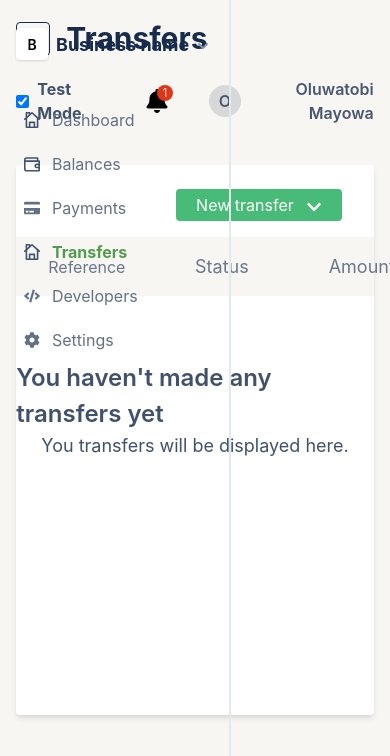
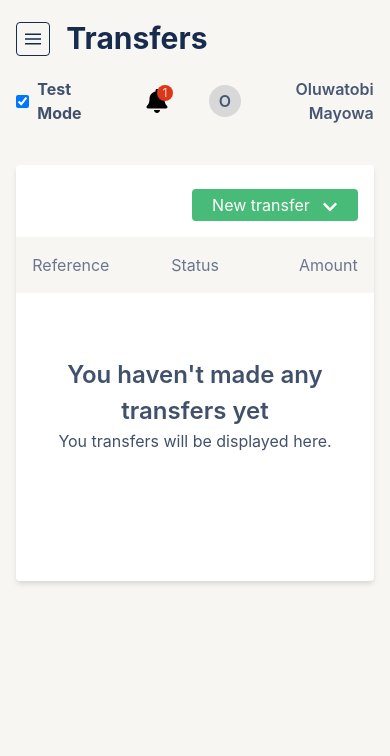
Before and after one commit to francisudeji/react-admin-dashboard-ui, a React (Create React App) app: page /transfers in a window 390 px wide. Shown: the top 756 px of the page. Built offline with nearby package versions, Linux system fonts and the light colour scheme.

Commit message:
Tweaked design and added responsiveness

```diff
--- a/package.json
+++ b/package.json
@@ -3,6 +3,7 @@
   "version": "0.1.0",
   "private": true,
   "dependencies": {
+    "@fullhuman/postcss-purgecss": "^1.3.0",
     "autoprefixer": "^9.6.1",
     "postcss-cli": "^6.1.3",
     "react": "^16.9.0",
--- a/src/components/layout.js
+++ b/src/components/layout.js
@@ -3,13 +3,14 @@ import Sidebar from './sidebar'
 import Main from './main'
 
 function Layout({ children, name }) {
-  // const [isOpen, setIsOpen] = useState(false)
-  console.log(React.useState)
+  const [isOpen, setIsOpen] = React.useState(false)
   return (
     <div className='contain'>
       <div className='relative flex'>
-        <Sidebar name={name} />
-        <Main name={name}>{children}</Main>
+        <Sidebar name={name} isOpen={isOpen} />
+        <Main name={name} isOpen={isOpen} setIsOpen={setIsOpen}>
+          {children}
+        </Main>
       </div>
     </div>
   )
--- a/src/components/main.js
+++ b/src/components/main.js
@@ -1,13 +1,16 @@
 import React from 'react'
 import { FaBell } from 'react-icons/fa'
 
-function Main({ children, name }) {
+function Main({ children, name, isOpen, setIsOpen }) {
   return (
     <main className='main flex-1 py-4'>
       <div className='w-11/12 lg:w-4/5 mx-auto'>
         <header className='flex flex-col lg:flex-row lg:justify-between lg:items-center'>
           <div className='flex items-center'>
-            <button className='text-darker-blue border border-darker-blue p-2 rounded mr-4 hover:text-white hover:bg-darker-blue focus:text-white focus:bg-darker-blue lg:hidden'>
+            <button
+              className='text-darker-blue border border-darker-blue p-2 rounded mr-4 hover:text-white hover:bg-darker-blue focus:text-white focus:bg-darker-blue lg:hidden'
+              onClick={() => setIsOpen(!isOpen)}
+            >
               <svg
                 className='fill-current h-4 w-4'
                 viewBox='0 0 20 20'
--- a/src/components/sidebar.js
+++ b/src/components/sidebar.js
@@ -2,7 +2,7 @@ import React from 'react'
 import { Link } from 'react-router-dom'
 import { FaChevronDown, FaCreditCard, FaCode, FaCog } from 'react-icons/fa'
 
-function Sidebar({ name }) {
+function Sidebar({ name, isOpen }) {
   const className = pathname =>
     name.toLowerCase() === pathname
       ? 'text-link-green font-bold'
@@ -10,8 +10,10 @@ function Sidebar({ name }) {
 
   return (
     <aside
-      className='absolute top-0 left-0 h-100vh -ml-64.5 sidebar w-64.5 border-r-2 border-gray-300 p-4 lg:block lg:relative lg:ml-0'
-      style={{ transition: 'all 0.5s ease-in-out' }}
+      className={`h-100vh ${
+        !isOpen ? '-ml-17rem' : 'ml-0'
+      } w-17rem border-r-2 border-gray-300 p-4 lg:block lg:relative lg:ml-0`}
+      style={{ transition: 'all 0.2s ease-in-out' }}
     >
       <header className='flex pt-3'>
         <button className='w-8 h-8 bg-white shadow rounded text-sm font-semibold'>
--- a/src/pages/transfers.js
+++ b/src/pages/transfers.js
@@ -6,23 +6,25 @@ function Transfers() {
   return (
     <Layout name='Transfers'>
       <div className='content mt-10 bg-white rounded shadow-md'>
-        <div className='flex justify-end items-center px-8 py-4'>
+        <div className='flex justify-end items-center px-4 py-4 lg:px-8'>
           <button className='bg-green-500 text-white text-base mt-2 px-5 py-1 rounded flex items-center'>
             New transfer <FaChevronDown className='mt-1 ml-3' />
           </button>
         </div>
-        <div className='bg-light-gray py-4 px-8 flex justify-between items-center text-heading-blue'>
-          <div className='flex-1'>Reference</div>
-          <div className='w-1/2 flex justify-between items-center '>
-            <div className='text-lg w-1/2 text-right mr-20 '>Status</div>
-            <div className='text-lg w-1/2 text-right'>Amount</div>
+        <div className='bg-light-gray py-4 px-4 flex justify-between items-center text-heading-blue lg:px-8'>
+          <div className='w-1/3 lg:flex-1'>Reference</div>
+          <div className='w-2/3 flex justify-between items-center'>
+            <div className='lg:text-lg w-1/2 text-center lg:text-right lg:mr-20 '>
+              Status
+            </div>
+            <div className='lg:text-lg w-1/2 text-right'>Amount</div>
           </div>
         </div>
-        <div className='items-center flex flex-col justify-center pt-16 pb-64 text-dark-blue'>
-          <h2 className='text-2xl font-semibold'>
+        <div className='items-center flex flex-col justify-center pt-16 pb-32 text-dark-blue text-center lg:pb-56'>
+          <h2 className='text-2xl font-semibold block '>
             You haven't made any transfers yet
           </h2>
-          <p className='text-lg font-normal'>
+          <p className='lg:text-lg font-normal block'>
             You transfers will be displayed here.
           </p>
         </div>
```
Also changed, not shown: 1 other file (tests, documents, lock files or other folders).
